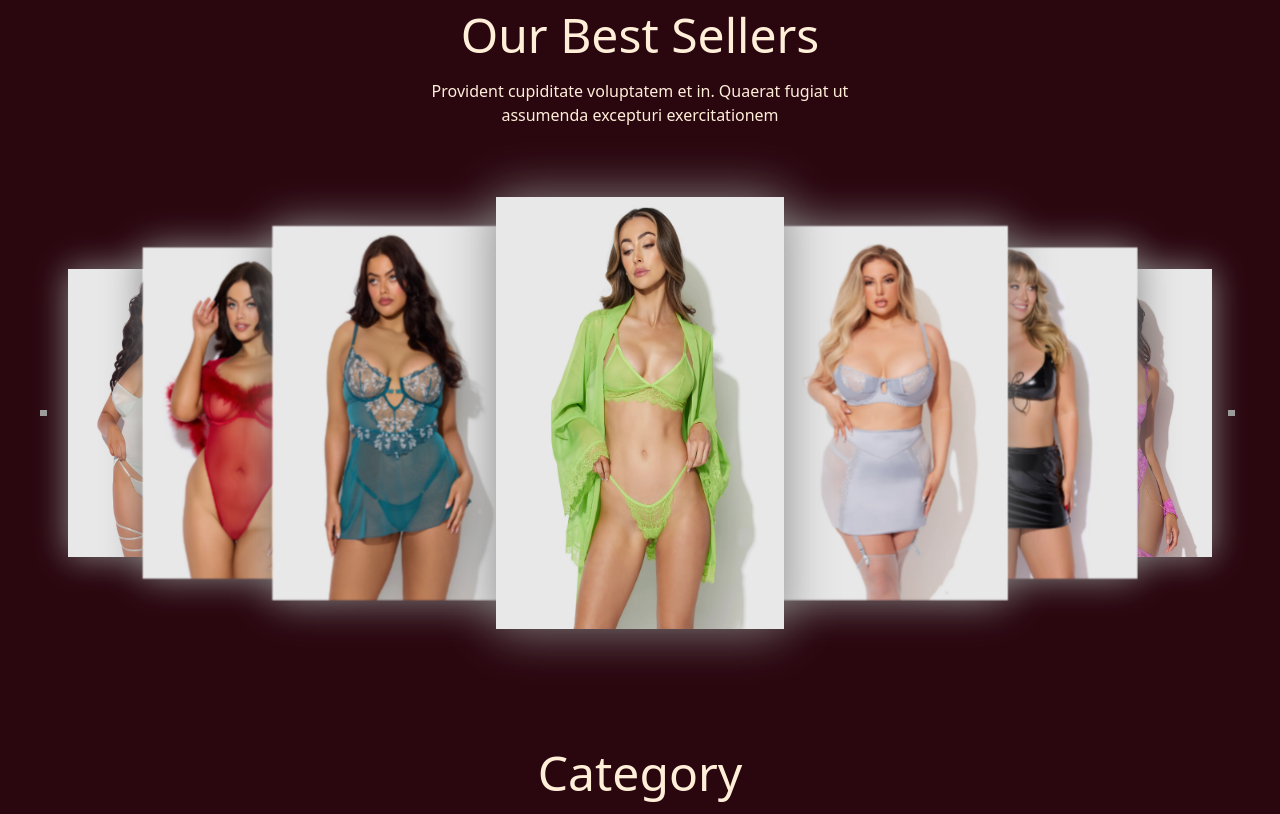
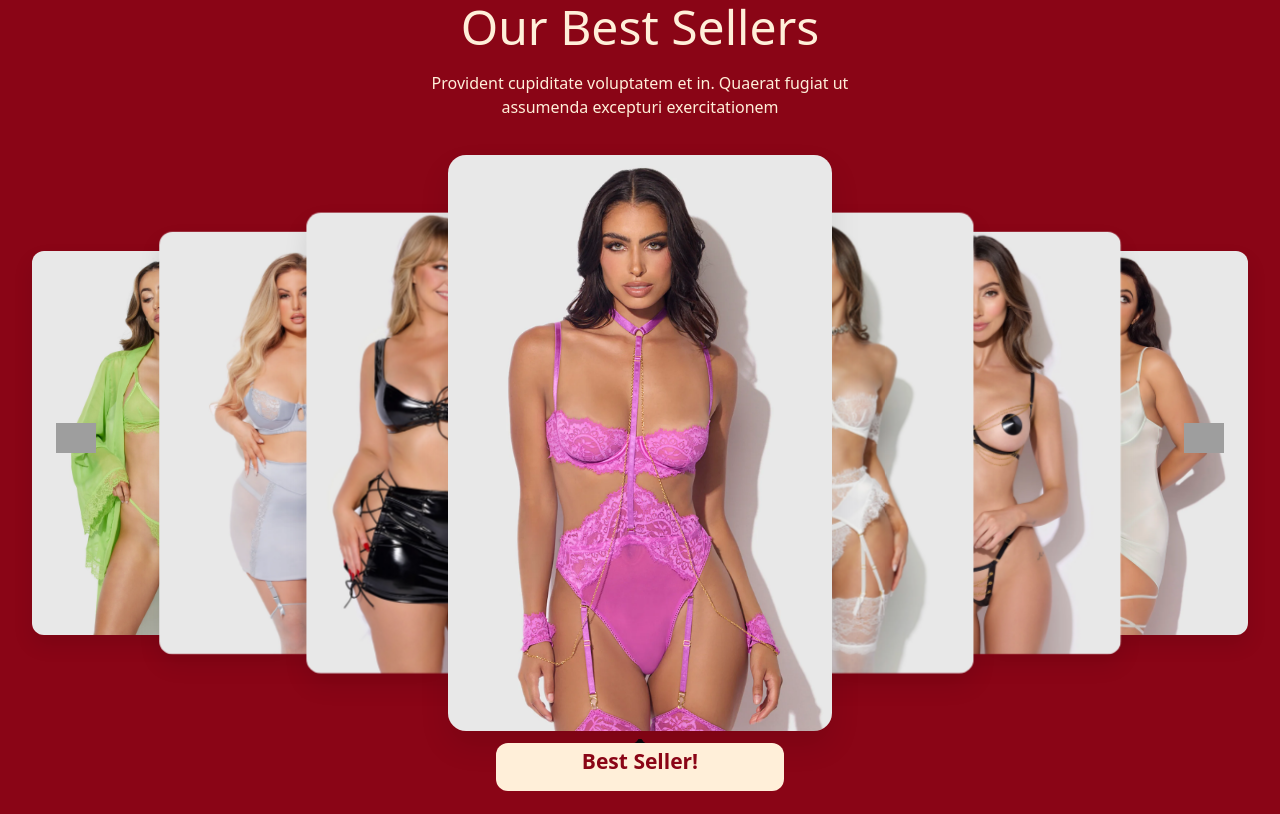
Before and after one commit to Its-Rafin/Lusciouss, a website: page index.html in a window 1280 px wide. Shown: the part 1495-2309 px from the top of the page. Drawn offline with nearby package versions, Linux system fonts and the light colour scheme; grey boxes are pictures that could not be loaded.

Commit message:
Added Log and responsive desing

```diff
--- a/js/main.js
+++ b/js/main.js
@@ -24,7 +24,7 @@ document.addEventListener('DOMContentLoaded', function () {
 
     // --- Sticky Navigation Logic (Add this part) ---
     const stickyNav = document.getElementById('sticky-nav');
-    const scrollThreshold = 250; // The nav will appear after scrolling 250px
+    const scrollThreshold = 64; // The nav will appear after scrolling 250px
 
     // Check if the stickyNav element exists before adding the event listener
     if (stickyNav) {
@@ -36,4 +36,63 @@ document.addEventListener('DOMContentLoaded', function () {
             }
         });
     }
+
+    // --- Carousel Logic ---
+    const carousel = document.querySelector('.product-carousel');
+    if (carousel) {
+        const cardsContainer = carousel.querySelector('.cards__container');
+        let cards = Array.from(cardsContainer.querySelectorAll('.box'));
+        const leftButton = document.getElementById('carousel-btn-left');
+        const rightButton = document.getElementById('carousel-btn-right');
+        let autoSlideInterval;
+
+        const updateCarousel = () => {
+            const middleIndex = Math.floor(cards.length / 2);
+            cards.forEach((card, i) => {
+                const offset = i - middleIndex;
+                // Remove all old position classes
+                card.className = card.className.replace(/\bposition-\S+/g, '');
+                // Add the new position class
+                card.classList.add(`position-${offset}`);
+
+                // Handle tooltip visibility for the center card
+                const tooltip = card.querySelector('.tooltip');
+                if (tooltip) {
+                    offset === 0 ? tooltip.classList.add('tooltip-open') : tooltip.classList.remove('tooltip-open');
+                }
+            });
+        };
+
+        window.shiftLeft = () => {
+            // Move the last element to the beginning of the array
+            cards.unshift(cards.pop());
+            // Re-append all cards in the new order
+            cards.forEach(card => cardsContainer.appendChild(card));
+            updateCarousel();
+        };
+
+        window.shiftRight = () => {
+            // Move the first element to the end of the array
+            cards.push(cards.shift());
+            // Re-append all cards in the new order
+            cards.forEach(card => cardsContainer.appendChild(card));
+            updateCarousel();
+        };
+
+        const startAutoSlide = () => {
+            clearInterval(autoSlideInterval);
+            autoSlideInterval = setInterval(() => {
+                shiftRight();
+            }, 3000);
+        };
+
+        // Initial setup
+        updateCarousel();
+        startAutoSlide();
+
+        // Pause on click
+        cardsContainer.addEventListener('click', () => {
+            clearInterval(autoSlideInterval);
+        });
+    }
 });
--- a/src/input.css
+++ b/src/input.css
@@ -8,13 +8,13 @@
 @plugin "daisyui/theme" {
     name: "light";
     default: true;
-    --color-primary: #751128;          /* Deep Burgundy */
+    --color-primary: #8a0516;          /* Deep Burgundy */
     --color-secondary: #C9A959;        /* Muted Gold */
-    --color-accent: #D9AAB7;           /* Dusty Rose */
+    --color-accent: #8a0516;           /* Dusty Rose */
     --color-base-100: #ffefd9;         /* Cream */
     --color-base-200: #F5E5C8;         /* Slightly darker cream */
     --color-base-300: #EBDBC2;         /* Darker cream */
-    --color-base-content: #362222;     /* Deep brownish-charcoal */
+    --color-base-content: #8a0516;     /* Deep brownish-charcoal */
     --color-success: #5A9367;          /* Muted Green */
     --color-warning: #F4B400;          /* Amber */
     --color-error: #C04F51;            /* Brick Red */
@@ -25,7 +25,7 @@
     --color-primary: #ffefd9;          /* Cream */
     --color-secondary: #C9A959;        /* Muted Gold */
     --color-accent: #D9AAB7;           /* Dusty Rose */
-    --color-base-100: #2a060f;         /* Dark, desaturated Burgundy */
+    --color-base-100: #8a0516;         /* desaturated Burgundy */
     --color-base-200: #3E111C;         /* Lighter dark base */
     --color-base-300: #521C2B;         /* Even lighter dark base */
     --color-base-content: #ffefd9;     /* Cream */
@@ -61,9 +61,9 @@
 
     /* Universal hover effect for the hero button */
     .btn-hero:hover {
-        background-color: #751128;
+        background-color: #8a0516;
         /* Primary color */
-        border-color: #751128;
+        border-color: #8a0516;
         /* Primary color */
         color: #ffefd9;
         /* Cream text */
@@ -72,7 +72,7 @@
     /* --- Search Input Styling --- */
     /* Light theme: Dark search bar */
     [data-theme="light"] .search-input {
-        background-color: #3E111C;
+        background-color: #8a0516;
         /* Dark base-200 */
         color: #ffefd9;
         /* Cream text */
@@ -87,7 +87,7 @@
     [data-theme="dark"] .search-input {
         background-color: #F5E5C8;
         /* Light base-200 */
-        color: #362222;
+        color: #8a0516;
         /* Dark text */
     }
 
@@ -97,235 +97,162 @@
     }
 }
 
-/* Card Carousel CSS */
-
-/* Card Carousel CSS */
-
-.content {
+/* --- Carousel Styling --- */
+.sliderContainer {
+    position: relative;
     display: flex;
-    flex-direction: column;
-    width: 70%;
-    margin: auto;
-    text-align: center;
-    margin-bottom: 40px;
+    align-items: center;
+    justify-content: center;
+    max-width: 100vw; /* Use viewport width to prevent overflow */
+    padding: 2rem; /* Add vertical padding to make space for tooltips */
+    margin-bottom: 2rem; /* Add some space below the carousel */
 }
 
-.sliderContainer {
-    display: flex;
-    flex-direction: row;
-    justify-content: center;
-    gap: 40px;
-    align-items: center;
-    margin-top: 50px;
-    margin-left: auto;
-    margin-right: auto;
+.sliderContainer > .button {
+    position: absolute;
+    top: 50%;
+    transform: translateY(-50%);
+    z-index: 200; /* Highest z-index */
+    cursor: pointer;
+    width: 2.5rem;
+    height: 2.5rem;
+    transition: opacity 0.3s ease;
 }
 
-.button {
-    width: 2rem;
-    cursor: pointer;
+.sliderContainer > .button.disabled {
+    opacity: 0.2;
+    cursor: not-allowed;
 }
 
-.button:hover {
-    color: rgb(198, 16, 47);
+.sliderContainer > .button:first-child {
+    left: 1rem;
 }
 
-.button--inactive {
-    opacity: 0.2;
+.sliderContainer > .button:last-child {
+    right: 1rem;
 }
-
-.button img {
-    width: 60%;
-}
-
-/* .cards-wrapper {
-    display: flex;
-    align-items: center;
-} */
 
 .cards__container {
     display: flex;
     align-items: center;
-    height: 25rem;
-    perspective: 1200px;
-    /* Essential for depth */
-    transform-style: preserve-3d;
+    position: relative;
+    height: 32rem; /* Increased height to fit scaled card + tooltip */
+    width: 100%;
+    justify-content: center;
 }
 
 .box {
-    margin: -1.5rem;
+    position: absolute;
     width: 12rem;
     height: 18rem;
-    box-shadow: 0px 0px 2rem 0px #888888;
-    display: flex;
-    justify-content: center;
-    align-items: center;
-    position: relative;
-    transition: all 0.7s cubic-bezier(0.4, 0, 0.2, 1);
-    flex-shrink: 0;
-    /* will-change: transform, opacity; */
-    /* backface-visibility: hidden; */
+    border-radius: 0.75rem;
+    box-shadow: 0 10px 20px rgba(0, 0, 0, 0.1);
+    transition: transform 0.5s ease-out, opacity 0.5s ease-out;
+    opacity: 1;
+}
+
+.box .img-items img {
+    width: 100%;
+    height: 100%;
+    object-fit: cover;
+    border-radius: 0.75rem;
+}
+
+/* --- Card Positioning based on JS classes --- */
+/* Center Card */
+.position-0 {
+    transform: translateX(0) scale(1.5);
+    z-index: 100;
+}
+
+/* Adjacent Cards */
+.position-1 {
+    transform: translateX(120px) scale(1.2);
+    z-index: 90;
+}
+.position--1 {
+    transform: translateX(-120px) scale(1.2);
+    z-index: 90;
+}
+
+/* Next Cards */
+.position-2 {
+    transform: translateX(220px) scale(1.1);
+    z-index: 80;
+}
+.position--2 {
+    transform: translateX(-220px) scale(1.1);
+    z-index: 80;
+}
+
+/* Far Cards (Visible but smaller) */
+.position-3, .position--3 {
+    transform: translateX(300px) scale(1);
+    z-index: 70;
+}
+.position--3 {
+    transform: translateX(-300px) scale(1);
+}
+
+/* Hidden Cards (Off-screen) */
+.box:not([class*='position-0']):not([class*='position-1']):not([class*='position-2']):not([class*='position-3']):not([class*='position--1']):not([class*='position--2']):not([class*='position--3']) {
+    opacity: 0;
+    transform: scale(0.5);
 }
 
 
-/* .box h3 {
-    position: relative;
-    display: none;
-    background-color: palevioletred;
-    background-blend-mode: overlay;
-    font-size: medium;
-    width: 100%;
-    height: auto;
-    padding: 5;
-    opacity: 0.5;
-
+/* --- Tooltip Theming & Visibility Fix --- */
+.tooltip {
+    overflow: visible !important;
 }
 
-.box:hover h3 {
-    display: block;
-    position: absolute;
-    bottom: 0;
-    text-align: center;
-    transform-origin: right;
-    transition-duration: 0.6s;
-    transition-delay: 0.6s;
-} */
-
-/* .box .img-item{
-    background-size: cover;
-} */
-.box .img-items img {
-    width: 100%;
-    height: 100%;
+.tooltip-content {
+    background-color: var(--color-primary);
+    color: var(--color-base-100);
+    font-weight: bold;
+    border-radius: 0.5rem;
+    padding: 0.5rem 1rem;
+    transition: opacity 0.3s ease, visibility 0.3s ease;
+    white-space: nowrap;
 }
 
-/* .box .hover-gallery{
-
-} */
-
-/* Middle Box (4th child) */
-.cards__container .box:nth-child(4) {
-    transform: scale(1.5) !important;
-    z-index: 50;
-    margin: 0 20px;
-    /* Give it some breathing room */
+.tooltip.tooltip-open > .tooltip-content {
+    opacity: 1 !important;
+    visibility: visible !important;
 }
 
-.tooltip {
-    overflow: visible !important;
-    max-width: 90vw;
+.tooltip:before {
+    border-color: var(--color-primary) !important;
 }
 
-/* .tooltip-open{
-    z-index: 100 !important;
-} */
-
-.box:nth-child(2n + 3) {
-    transform: scale(1.3);
-    z-index: 30;
+/* --- Carousel Responsiveness --- */
+@media (min-width: 768px) {
+    .box {
+        width: 14rem;
+        height: 21rem;
+    }
+    .sliderContainer {
+        padding: 0 4rem;
+    }
+    .position-1 { transform: translateX(150px) scale(1.2); }
+    .position--1 { transform: translateX(-150px) scale(1.2); }
+    .position-2 { transform: translateX(280px) scale(1.1); }
+    .position--2 { transform: translateX(-280px) scale(1.1); }
+    .position-3 { transform: translateX(400px) scale(1); }
+    .position--3 { transform: translateX(-400px) scale(1); }
 }
 
-.box:nth-child(3) {
-    left: -5%;
-}
-
-.box:nth-child(5) {
-    left: 5%;
-}
-
-.box:nth-child(4n + 2) {
-    transform: scale(1.15);
-    z-index: 10;
-}
-
-.box:nth-child(2) {
-    left: -5%;
-}
-
-.box:nth-child(6) {
-    left: 5%;
-}
-
-.box:nth-child(6n + 1) {
-    transform: scale(1);
-    z-index: -1;
-}
-
-.box:nth-child(1) {
-    left: 0;
-}
-
-.box:nth-child(7) {
-    left: 0;
-}
-
-.box--hide {
-    display: none;
-}
-
-.move-out-from-left {
-    animation: moveOutLeft 0.6s ease-in-out;
-}
-
-.move-out-from-right {
-    animation: moveOutRight 0.6s ease-in-out;
-}
-
-.move-to-position7-from-left {
-    animation: moveToP7Left 0.6s ease-in-out;
-}
-
-.move-to-position6-from-left {
-    animation: moveToP6Left 0.6s ease-in-out;
-}
-
-.move-to-position5-from-left {
-    animation: moveToP5Left 0.6s ease-in-out;
-}
-
-.move-to-position4-from-left {
-    animation: moveToP4Left 0.6s ease-in-out;
-}
-
-.move-to-position3-from-left {
-    animation: moveToP3Left 0.6s ease-in-out;
-}
-
-.move-to-position2-from-left {
-    animation: moveToP2Left 0.6s ease-in-out;
-}
-
-
-.move-to-position1-from-left {
-    animation: moveToP1Left 0.6s ease-in-out;
-}
-
-.move-to-position-from-right {
-    animation: moveToP7Right 0.6s ease-in-out;
-}
-
-.move-to-position6-from-right {
-    animation: moveToP6Right 0.6s ease-in-out;
-}
-
-.move-to-position5-from-right {
-    animation: moveToP5Right 0.6s ease-in-out;
-}
-
-.move-to-position4-from-right {
-    animation: moveToP4Right 0.6s ease-in-out;
-}
-
-.move-to-position3-from-right {
-    animation: moveToP3Right 0.6s ease-in-out;
-}
-
-.move-to-position2-from-right {
-    animation: moveToP2Right 0.6s ease-in-out;
-}
-
-.move-to-position1-from-right {
-    animation: moveToP1Right 0.6s ease-in-out;
+@media (min-width: 1024px) {
+    .box {
+        width: 16rem;
+        height: 24rem;
+    }
+    .position-1 { transform: translateX(180px) scale(1.2); }
+    .position--1 { transform: translateX(-180px) scale(1.2); }
+    .position-2 { transform: translateX(340px) scale(1.1); }
+    .position--2 { transform: translateX(-340px) scale(1.1); }
+    .position-3 { transform: translateX(480px) scale(1); }
+    .position--3 { transform: translateX(-480px) scale(1); }
 }
 
 /* --- Sticky Navigation Styling --- */
@@ -366,6 +293,23 @@
 }
 
 [data-theme="dark"] #sticky-nav {
-    background-color: rgba(42, 6, 15, 0.8);
+    background-color: #8a0516;
     /* Dark Burgundy with 80% opacity */
 }
+
+/* Logo display logic */
+.logo-light, .logo-dark {
+    transition: opacity 0.3s ease-in-out;
+}
+
+.logo-dark {
+    opacity: 0;
+}
+
+[data-theme="dark"] .logo-light {
+    opacity: 0;
+}
+
+[data-theme="dark"] .logo-dark {
+    opacity: 1;
+}
```
Also changed, not shown: index.html (+4 -22 lines), dist/output.css, resources/brand-logos/LUSCIOUSS LOGO L White.png (added), resources/brand-logos/LUSCIOUSS LOGO L.png (added), resources/brand-logos/LUSCIOUSS LOGO Red.png (added), resources/brand-logos/LUSCIOUSS LOGO White.png (added), resources/brand-logos/LUSCIOUSS Monogram.png (added), resources/brand-logos/name.png (added).
